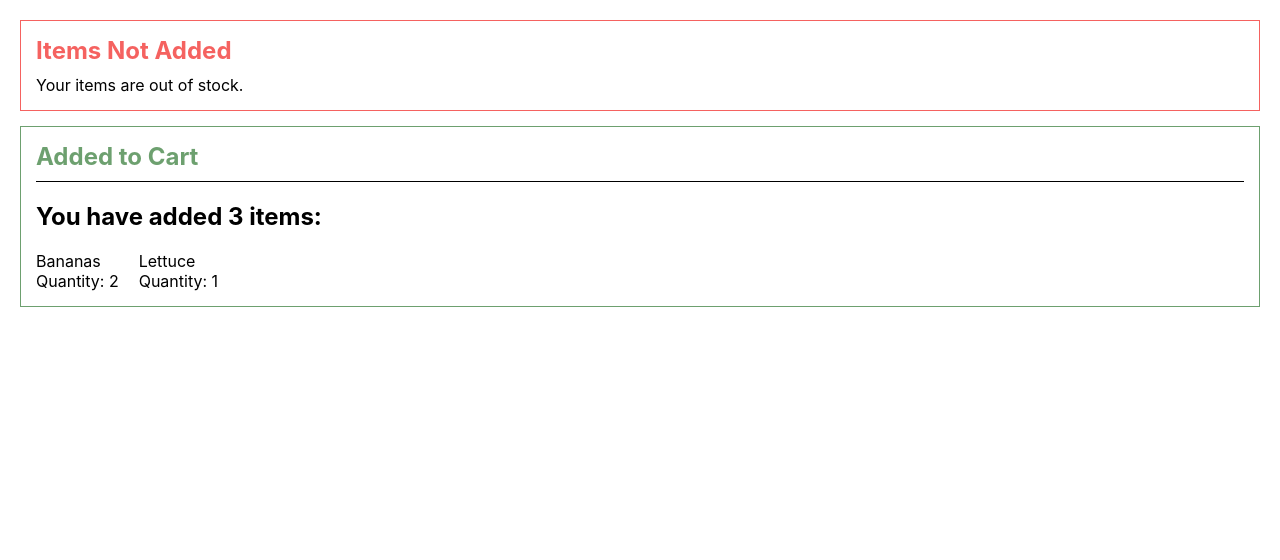
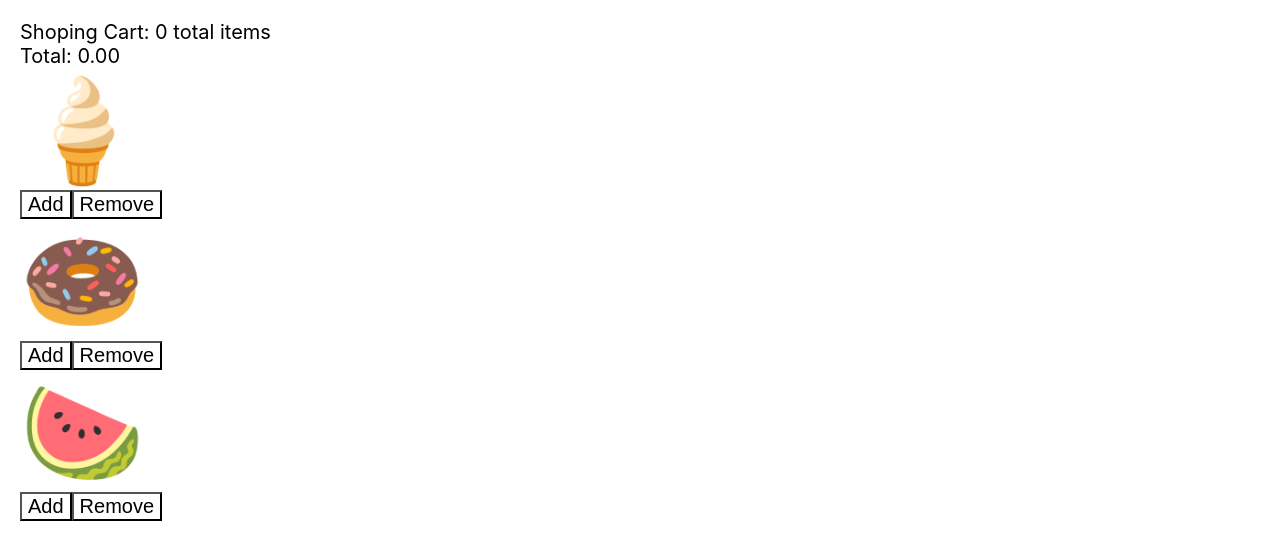
Before and after one commit to VanTruongUIT/how-to-code-reactjs, a React (Create React App) app: page / in a window 1280 px wide. Shown: the top 560 px of the page. Built offline with nearby package versions, Linux system fonts and the light colour scheme.

Commit message:
manage state react

```diff
--- a/src/components/App/App.js
+++ b/src/components/App/App.js
@@ -7,6 +7,7 @@
 import AnimalCard from "../AnimalCard/AnimalCard";
 import Alert from "../Alert/Alert";
 import CartSuccess from "../CartSuccess/CartSuccess";
+import Product from "../Product/Product.js";
 
 const useStyles = createUseStyles({
   wrapper: {
@@ -92,4 +93,8 @@
     </div>
   );
 }
-export default App2;
+
+function App3() {
+  return <Product />;
+}
+export default App3;
--- /dev/null
+++ b/src/components/Product/Product.css
@@ -0,0 +1,13 @@
+.product span {
+  font-size: 100px;
+}
+
+.wrapper {
+  padding: 20px;
+  font-size: 20px;
+}
+
+.wrapper button {
+  font-size: 20px;
+  background: none;
+}
--- /dev/null
+++ b/src/components/Product/Product.js
@@ -0,0 +1,82 @@
+import React, { Component } from "react";
+
+import "./Product.css";
+
+const products = [
+  {
+    emoji: "🍦",
+    name: "ice cream",
+    price: 5,
+  },
+  {
+    emoji: "🍩",
+    name: "donuts",
+    price: 2.5,
+  },
+  {
+    emoji: "🍉",
+    name: "watermelon",
+    price: 4,
+  },
+];
+
+export default class Product extends Component {
+  state = {
+    cart: [],
+  };
+
+  currencyOptions = {
+    minimumFractionDigits: 2,
+    maximumFractionDigits: 2,
+  };
+
+  getTotal = () => {
+    const total = this.state.cart.reduce(
+      (totalCost, item) => totalCost + item.price,
+      0
+    );
+    return total.toLocaleString(undefined, this.currencyOptions);
+  };
+
+  add = (product) => {
+    this.setState((preState) => ({
+      cart: [...preState.cart, product],
+    }));
+  };
+
+  remove = (product) => {
+    this.setState((prevState) => {
+      const cart = [...prevState.cart];
+      const productIndex = cart.findIndex((p) => product.name === p.name);
+      if (productIndex < 0) {
+        return;
+      }
+      cart.splice(productIndex, 1);
+      return {
+        cart,
+      };
+    });
+  };
+
+  render() {
+    return (
+      <div className="wrapper">
+        <div>Shoping Cart: {this.state.cart.length} total items</div>
+        <div>Total: {this.getTotal()}</div>
+        <div>
+          {products.map((product) => (
+            <div key={product.name}>
+              <div className="product">
+                <span role="img" aria-label={product.name}>
+                  {product.emoji}
+                </span>
+              </div>
+              <button onClick={() => this.add(product)}>Add</button>
+              <button onClick={() => this.remove(product)}>Remove</button>
+            </div>
+          ))}
+        </div>
+      </div>
+    );
+  }
+}
```
